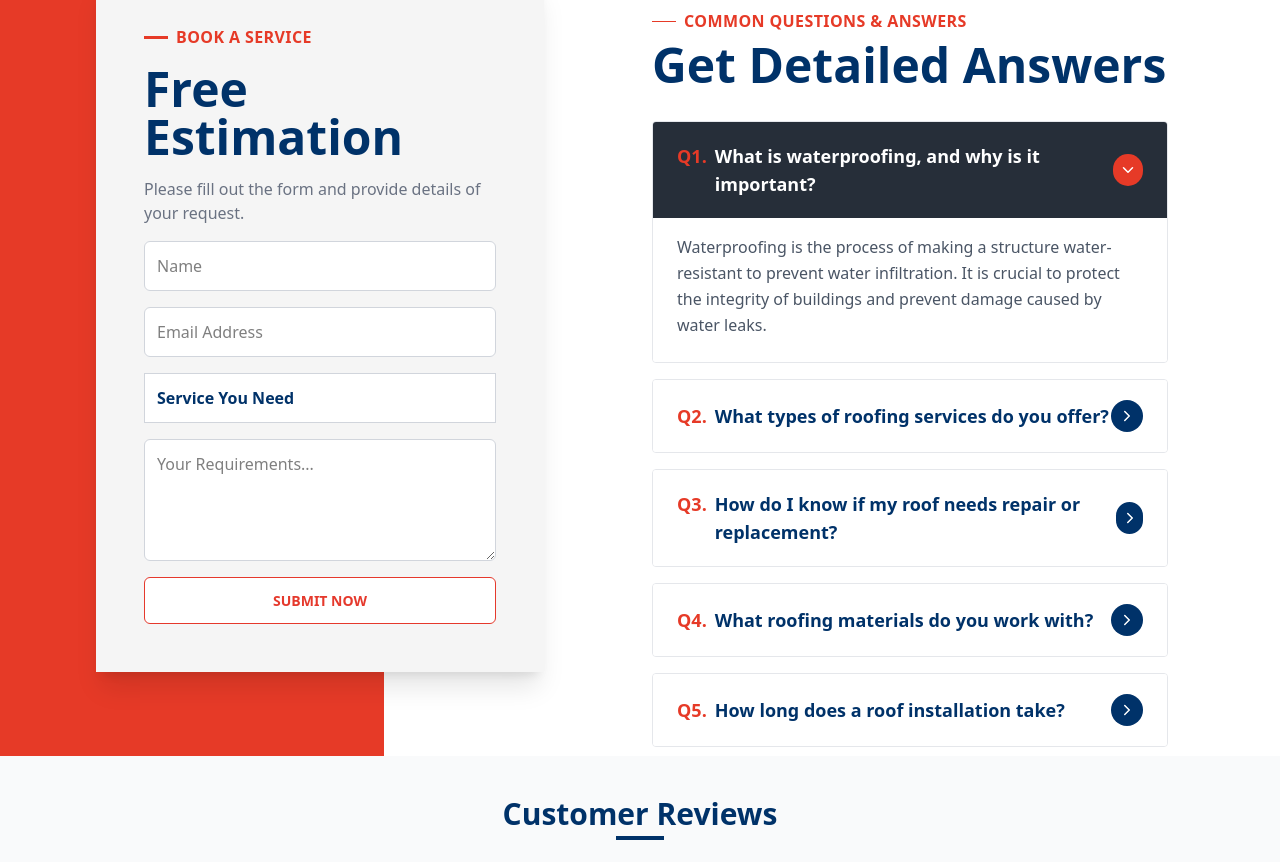
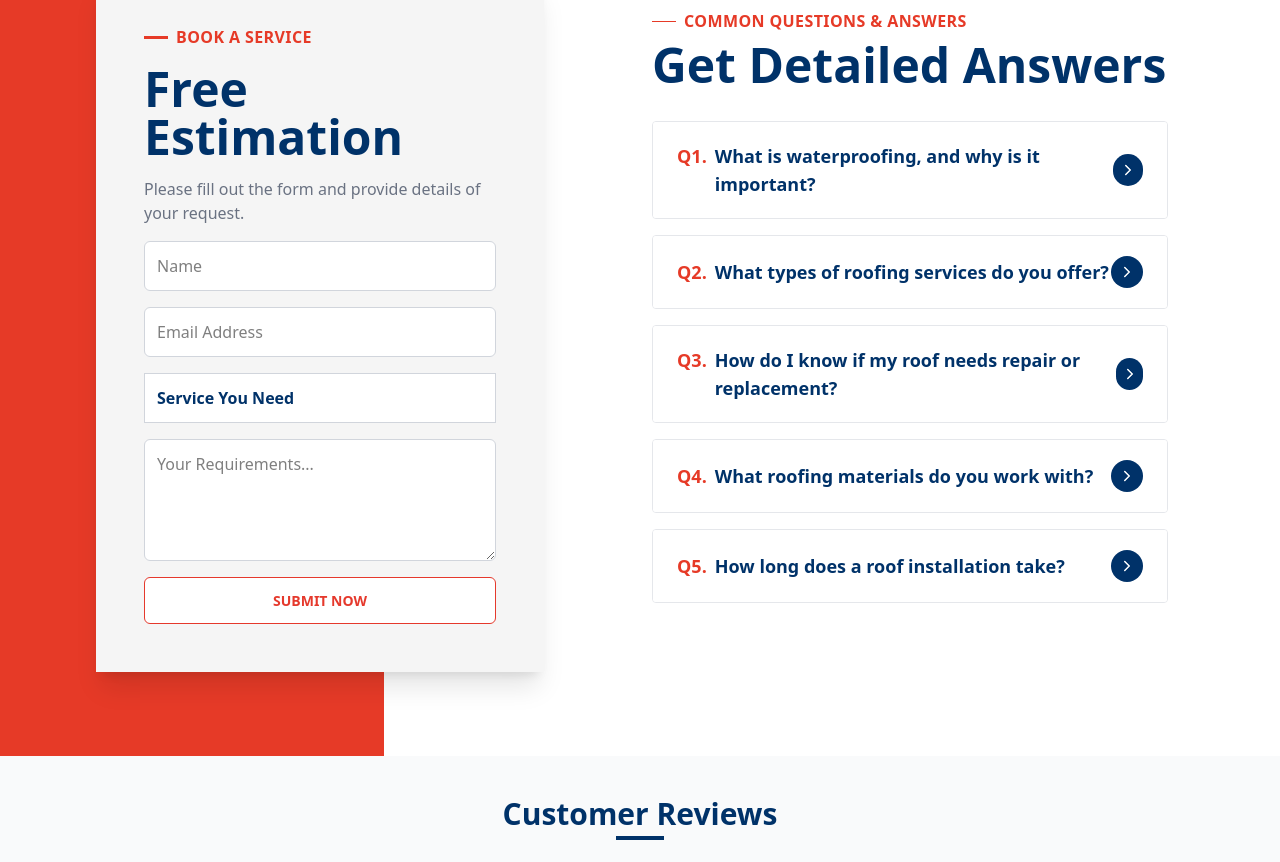
Before and after one commit to umarcompumax/sas_roofing, a Next.js app: page /reviews in a window 1280 px wide. Shown: the part 1020-1882 px from the top of the page. Built offline with nearby package versions, Linux system fonts and the light colour scheme.

Commit message:
update 9.42

```diff
--- a/src/app/globals.css
+++ b/src/app/globals.css
@@ -1,5 +1,6 @@
 @import "tailwindcss";
 @import "tw-animate-css";
+
 
 .slanted-right::after {
   content: "";
@@ -106,7 +107,6 @@
   color: white;
   border: none;
 }
-
 
 /* Get Quote  */
 .get-hover-button {
--- a/src/components/FaqSection.tsx
+++ b/src/components/FaqSection.tsx
@@ -33,7 +33,7 @@ const faqs = [
 ];
 
 export default function FaqSection() {
-  const [openIndex, setOpenIndex] = useState<number | null>(0);
+  const [openIndex, setOpenIndex] = useState<number | null>(null);
 
   return (
     <div className="pt-8 text-left lg:ml-15">
@@ -62,7 +62,7 @@ export default function FaqSection() {
                 }
                 aria-expanded={isOpen}
                 aria-controls={`faq-${index}`}
-                className={`w-full flex justify-between items-center px-6 py-5 text-left focus:outline-none ${
+                className={`w-full flex justify-between items-center px-6 py-5 text-left focus:outline-none transition-all ${
                   isOpen ? "bg-[#262e39]" : "bg-white"
                 }`}
               >
@@ -72,17 +72,20 @@ export default function FaqSection() {
                     {faq.question}
                   </span>
                 </span>
-                <span
-                  className={`w-8 h-8 rounded-full flex items-center justify-center text-white ${
+                <motion.span
+                  className={`w-5 h-5 md:w-8 md:h-8 rounded-full flex items-center justify-center text-white ${
                     isOpen ? "bg-[#e63a27]" : "bg-[#003269]"
                   }`}
+                  initial={{ rotate: 0 }}
+                  animate={{ rotate: isOpen ? 180 : 0 }}
+                  transition={{ duration: 0.3 }}
                 >
                   {isOpen ? (
                     <FiChevronDown size={18} />
                   ) : (
                     <FiChevronRight size={18} />
                   )}
-                </span>
+                </motion.span>
               </button>
 
               <AnimatePresence initial={false}>
@@ -93,7 +96,7 @@ export default function FaqSection() {
                     initial={{ opacity: 0, height: 0 }}
                     animate={{ opacity: 1, height: "auto" }}
                     exit={{ opacity: 0, height: 0 }}
-                    transition={{ duration: 0.3 }}
+                    transition={{ duration: 0.5 }}
                     className="px-6 pb-6 pt-4 bg-white text-gray-600 leading-relaxed"
                   >
                     {faq.answer}
--- a/src/components/HeroSection.tsx
+++ b/src/components/HeroSection.tsx
@@ -32,13 +32,18 @@ const slides = [
 
 export default function HeroSection() {
   const [current, setCurrent] = useState(0);
+const [clickedButton, setClickedButton] = useState<"prev" | "next" | null>(
+  null
+);
 
   const nextSlide = useCallback(
     () => setCurrent((prev) => (prev + 1) % slides.length),
     []
   );
+
   const prevSlide = () =>
     setCurrent((prev) => (prev - 1 + slides.length) % slides.length);
+
 
   useEffect(() => {
     const interval = setInterval(() => nextSlide(), 6000);
@@ -99,16 +104,29 @@ export default function HeroSection() {
 
       {/* Controls */}
       <button
-        onClick={prevSlide}
+        onClick={() => {
+          setClickedButton("prev");
+          prevSlide();
+          setTimeout(() => setClickedButton(null), 200);
+        }}
         aria-label="Previous Slide"
-        className="absolute left-5 top-1/2 -translate-y-1/2 bg-black/40 rounded-full p-2 z-20"
+        className={`absolute left-5 top-1/2 -translate-y-1/2 rounded-full p-2 z-20 transition-all duration-200 transform
+    ${clickedButton === "prev" ? "bg-[#e63a27]" : "bg-black/40"}
+    hover:bg-[#e63a27] active:scale-95`}
       >
         <ArrowLeft className="text-white" />
       </button>
+
       <button
-        onClick={nextSlide}
+        onClick={() => {
+          setClickedButton("next");
+          nextSlide();
+          setTimeout(() => setClickedButton(null), 200);
+        }}
         aria-label="Next Slide"
-        className="absolute right-5 top-1/2 -translate-y-1/2 bg-[#e63a27] rounded-full p-2 z-20"
+        className={`absolute right-5 top-1/2 -translate-y-1/2 rounded-full p-2 z-20 transition-all duration-200 transform
+    ${clickedButton === "next" ? "bg-[#e63a27]" : "bg-black/40"}
+    hover:bg-[#e63a27] active:scale-95`}
       >
         <ArrowRight className="text-white" />
       </button>
```
